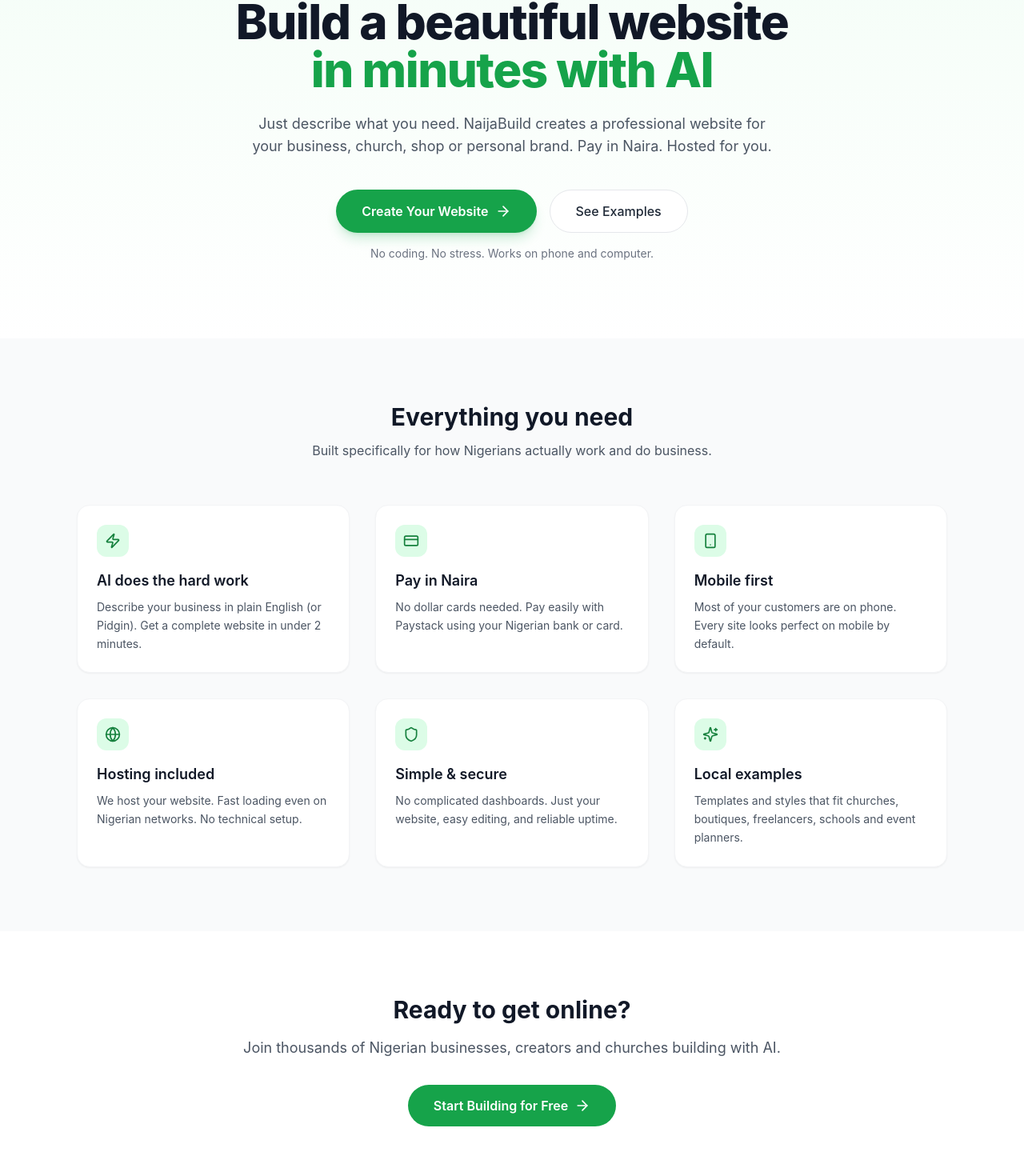
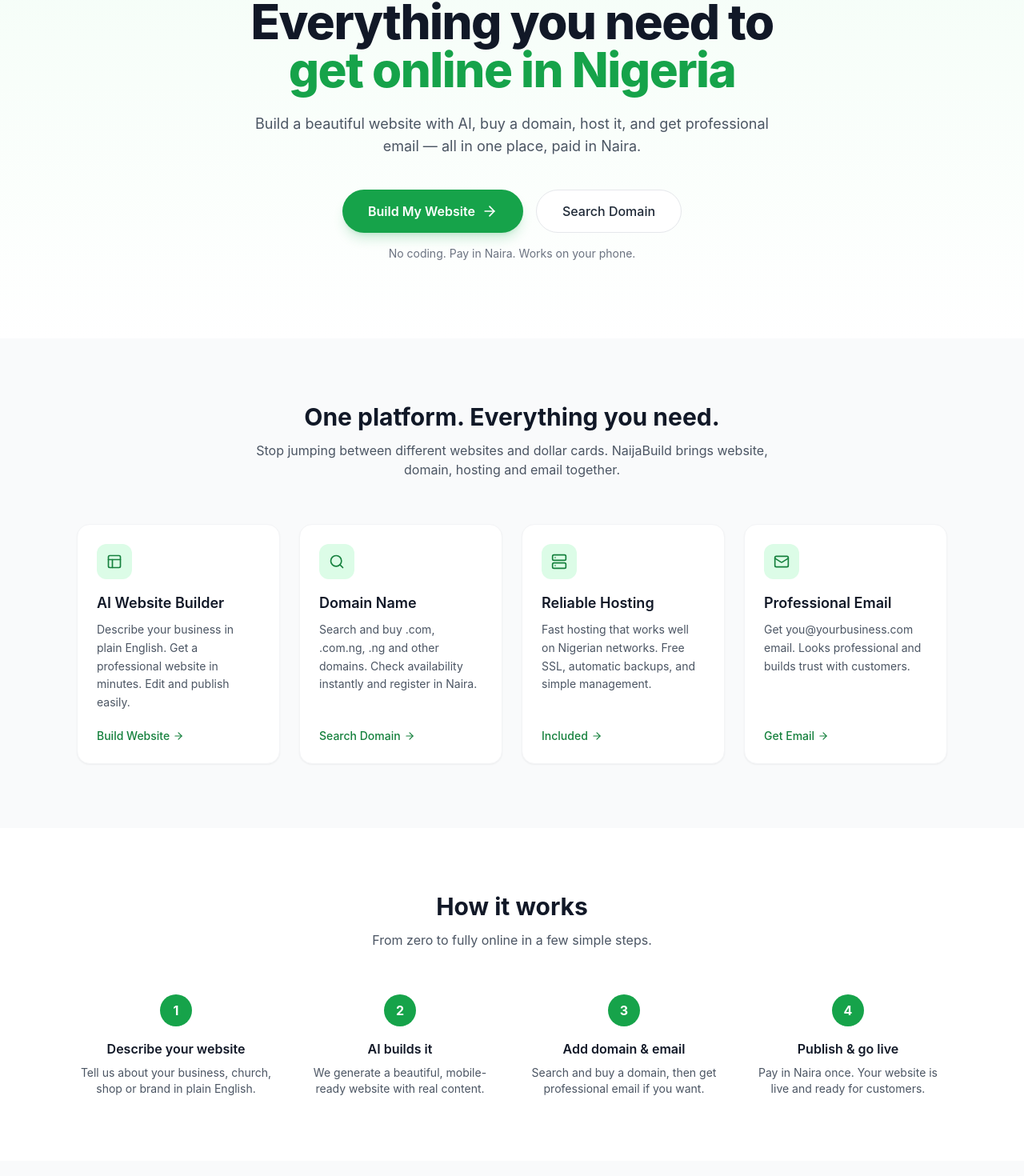
Before and after one commit to heidif24/LLM24, a Next.js app: page / in a window 1280 px wide. Shown: the part 200-1670 px from the top of the page at 80% size. Built offline with nearby package versions, Linux system fonts and the light colour scheme.

Commit message:
Expand homepage into full one-stop platform: AI website + Domain + Hosting + Email

```diff
--- a/src/app/page.tsx
+++ b/src/app/page.tsx
@@ -1,11 +1,24 @@
 import Link from "next/link";
-import { ArrowRight, Sparkles, Zap, Shield, Smartphone, CreditCard, Globe } from "lucide-react";
+import {
+  ArrowRight,
+  Sparkles,
+  Zap,
+  Shield,
+  Smartphone,
+  CreditCard,
+  Globe,
+  Mail,
+  Server,
+  Search,
+  CheckCircle2,
+  Layout,
+} from "lucide-react";
 
 export default function HomePage() {
   return (
     <div className="min-h-screen bg-white">
       {/* Navigation */}
-      <nav className="border-b border-gray-100">
+      <nav className="border-b border-gray-100 sticky top-0 bg-white/90 backdrop-blur z-50">
         <div className="max-w-6xl mx-auto px-4 sm:px-6 lg:px-8">
           <div className="flex justify-between items-center h-16">
             <div className="flex items-center gap-2">
@@ -16,8 +29,9 @@ export default function HomePage() {
             </div>
             <div className="hidden md:flex items-center gap-8">
               <a href="#features" className="text-sm text-gray-600 hover:text-gray-900">Features</a>
+              <a href="#services" className="text-sm text-gray-600 hover:text-gray-900">Everything You Need</a>
               <a href="#pricing" className="text-sm text-gray-600 hover:text-gray-900">Pricing</a>
-              <a href="#examples" className="text-sm text-gray-600 hover:text-gray-900">Examples</a>
+              <Link href="/domains" className="text-sm text-gray-600 hover:text-gray-900">Domains</Link>
             </div>
             <div className="flex items-center gap-3">
               <Link href="/login" className="text-sm font-medium text-gray-700 hover:text-gray-900">
@@ -45,30 +59,119 @@ export default function HomePage() {
               Made for Nigeria
             </div>
             <h1 className="text-4xl sm:text-5xl lg:text-6xl font-extrabold tracking-tight text-gray-900 text-balance">
-              Build a beautiful website
-              <span className="block text-green-600">in minutes with AI</span>
+              Everything you need to
+              <span className="block text-green-600">get online in Nigeria</span>
             </h1>
             <p className="mt-6 text-lg text-gray-600 max-w-2xl mx-auto">
-              Just describe what you need. NaijaBuild creates a professional website for your business, church, shop or personal brand. Pay in Naira. Hosted for you.
+              Build a beautiful website with AI, buy a domain, host it, and get professional email — all in one place, paid in Naira.
             </p>
             <div className="mt-10 flex flex-col sm:flex-row gap-4 justify-center">
               <Link
                 href="/build"
                 className="inline-flex items-center justify-center gap-2 bg-green-600 hover:bg-green-700 text-white font-semibold px-8 py-3.5 rounded-full text-base transition shadow-lg shadow-green-600/20"
               >
-                Create Your Website
+                Build My Website
                 <ArrowRight className="w-5 h-5" />
               </Link>
-              <a
-                href="#examples"
+              <Link
+                href="/domains"
                 className="inline-flex items-center justify-center gap-2 bg-white border border-gray-200 hover:border-gray-300 text-gray-800 font-medium px-8 py-3.5 rounded-full text-base transition"
               >
-                See Examples
-              </a>
+                Search Domain
+              </Link>
             </div>
             <p className="mt-4 text-sm text-gray-500">
-              No coding. No stress. Works on phone and computer.
+              No coding. Pay in Naira. Works on your phone.
             </p>
+          </div>
+        </div>
+      </section>
+
+      {/* Everything You Need */}
+      <section id="services" className="py-20 bg-gray-50">
+        <div className="max-w-6xl mx-auto px-4 sm:px-6 lg:px-8">
+          <div className="text-center mb-14">
+            <h2 className="text-3xl font-bold text-gray-900">One platform. Everything you need.</h2>
+            <p className="mt-3 text-gray-600 max-w-2xl mx-auto">
+              Stop jumping between different websites and dollar cards. NaijaBuild brings website, domain, hosting and email together.
+            </p>
+          </div>
+
+          <div className="grid md:grid-cols-2 lg:grid-cols-4 gap-6">
+            {[
+              {
+                icon: Layout,
+                title: "AI Website Builder",
+                desc: "Describe your business in plain English. Get a professional website in minutes. Edit and publish easily.",
+                href: "/build",
+                cta: "Build Website",
+              },
+              {
+                icon: Search,
+                title: "Domain Name",
+                desc: "Search and buy .com, .com.ng, .ng and other domains. Check availability instantly and register in Naira.",
+                href: "/domains",
+                cta: "Search Domain",
+              },
+              {
+                icon: Server,
+                title: "Reliable Hosting",
+                desc: "Fast hosting that works well on Nigerian networks. Free SSL, automatic backups, and simple management.",
+                href: "/build",
+                cta: "Included",
+              },
+              {
+                icon: Mail,
+                title: "Professional Email",
+                desc: "Get you@yourbusiness.com email. Looks professional and builds trust with customers.",
+                href: "/email",
+                cta: "Get Email",
+              },
+            ].map((item) => (
+              <div
+                key={item.title}
+                className="bg-white rounded-2xl p-6 border border-gray-100 shadow-sm flex flex-col"
+              >
+                <div className="w-11 h-11 rounded-xl bg-green-100 flex items-center justify-center mb-4">
+                  <item.icon className="w-5 h-5 text-green-700" />
+                </div>
+                <h3 className="font-semibold text-lg text-gray-900">{item.title}</h3>
+                <p className="mt-2 text-gray-600 text-sm leading-relaxed flex-1">{item.desc}</p>
+                <Link
+                  href={item.href}
+                  className="mt-5 inline-flex items-center gap-1 text-sm font-medium text-green-700 hover:text-green-800"
+                >
+                  {item.cta}
+                  <ArrowRight className="w-3.5 h-3.5" />
+                </Link>
+              </div>
+            ))}
+          </div>
+        </div>
+      </section>
+
+      {/* How it works */}
+      <section className="py-20">
+        <div className="max-w-6xl mx-auto px-4 sm:px-6 lg:px-8">
+          <div className="text-center mb-14">
+            <h2 className="text-3xl font-bold text-gray-900">How it works</h2>
+            <p className="mt-3 text-gray-600">From zero to fully online in a few simple steps.</p>
+          </div>
+          <div className="grid md:grid-cols-4 gap-8">
+            {[
+              { step: "1", title: "Describe your website", desc: "Tell us about your business, church, shop or brand in plain English." },
+              { step: "2", title: "AI builds it", desc: "We generate a beautiful, mobile-ready website with real content." },
+              { step: "3", title: "Add domain & email", desc: "Search and buy a domain, then get professional email if you want." },
+              { step: "4", title: "Publish & go live", desc: "Pay in Naira once. Your website is live and ready for customers." },
+            ].map((item) => (
+              <div key={item.step} className="text-center">
+                <div className="w-10 h-10 rounded-full bg-green-600 text-white font-bold flex items-center justify-center mx-auto mb-4">
+                  {item.step}
+                </div>
+                <h3 className="font-semibold text-gray-900">{item.title}</h3>
+                <p className="mt-2 text-sm text-gray-600">{item.desc}</p>
+              </div>
+            ))}
           </div>
         </div>
       </section>
@@ -77,40 +180,39 @@ export default function HomePage() {
       <section id="features" className="py-20 bg-gray-50">
         <div className="max-w-6xl mx-auto px-4 sm:px-6 lg:px-8">
           <div className="text-center mb-14">
-            <h2 className="text-3xl font-bold text-gray-900">Everything you need</h2>
-            <p className="mt-3 text-gray-600">Built specifically for how Nigerians actually work and do business.</p>
+            <h2 className="text-3xl font-bold text-gray-900">Built for how Nigerians actually work</h2>
           </div>
           <div className="grid md:grid-cols-2 lg:grid-cols-3 gap-8">
             {[
               {
                 icon: Zap,
                 title: "AI does the hard work",
-                desc: "Describe your business in plain English (or Pidgin). Get a complete website in under 2 minutes.",
+                desc: "No design skills or coding needed. Just describe what you want.",
               },
               {
                 icon: CreditCard,
                 title: "Pay in Naira",
-                desc: "No dollar cards needed. Pay easily with Paystack using your Nigerian bank or card.",
+                desc: "No dollar cards. Pay easily with Paystack using your Nigerian bank or card.",
               },
               {
                 icon: Smartphone,
                 title: "Mobile first",
-                desc: "Most of your customers are on phone. Every site looks perfect on mobile by default.",
+                desc: "Most of your customers are on phone. Every site looks perfect on mobile.",
               },
               {
                 icon: Globe,
-                title: "Hosting included",
-                desc: "We host your website. Fast loading even on Nigerian networks. No technical setup.",
+                title: "Domain + Hosting",
+                desc: "Buy your domain and host everything in one place. No technical stress.",
+              },
+              {
+                icon: Mail,
+                title: "Professional Email",
+                desc: "you@yourbusiness.com makes you look established and trustworthy.",
               },
               {
                 icon: Shield,
                 title: "Simple & secure",
-                desc: "No complicated dashboards. Just your website, easy editing, and reliable uptime.",
-              },
-              {
-                icon: Sparkles,
-                title: "Local examples",
-                desc: "Templates and styles that fit churches, boutiques, freelancers, schools and event planners.",
+                desc: "Free SSL, reliable uptime, and a dashboard that is easy to understand.",
               },
             ].map((item) => (
               <div key={item.title} className="bg-white rounded-2xl p-6 border border-gray-100 shadow-sm">
@@ -125,20 +227,58 @@ export default function HomePage() {
         </div>
       </section>
 
-      {/* CTA */}
-      <section className="py-20">
+      {/* Pricing teaser */}
+      <section id="pricing" className="py-20">
         <div className="max-w-4xl mx-auto px-4 text-center">
-          <h2 className="text-3xl font-bold text-gray-900">Ready to get online?</h2>
-          <p className="mt-4 text-lg text-gray-600">
-            Join thousands of Nigerian businesses, creators and churches building with AI.
+          <h2 className="text-3xl font-bold text-gray-900">Simple pricing in Naira</h2>
+          <p className="mt-3 text-gray-600">
+            One-time payments. No confusing monthly dollar subscriptions.
           </p>
+          <div className="mt-10 grid sm:grid-cols-3 gap-6 text-left">
+            {[
+              { name: "Starter", price: "₦4,500", desc: "Website + free subdomain" },
+              { name: "Business", price: "₦12,000", desc: "Website + custom domain ready" },
+              { name: "Pro", price: "₦25,000", desc: "Multiple sites + priority support" },
+            ].map((p) => (
+              <div key={p.name} className="bg-white border border-gray-200 rounded-2xl p-6">
+                <div className="font-semibold text-gray-900">{p.name}</div>
+                <div className="text-2xl font-bold mt-1">{p.price}</div>
+                <div className="text-sm text-gray-500 mt-1">{p.desc}</div>
+              </div>
+            ))}
+          </div>
           <Link
-            href="/build"
-            className="mt-8 inline-flex items-center gap-2 bg-green-600 hover:bg-green-700 text-white font-semibold px-8 py-3.5 rounded-full transition"
+            href="/pricing"
+            className="mt-8 inline-flex items-center gap-2 text-green-700 font-medium hover:text-green-800"
           >
-            Start Building for Free
-            <ArrowRight className="w-5 h-5" />
+            See full pricing
+            <ArrowRight className="w-4 h-4" />
           </Link>
+        </div>
+      </section>
+
+      {/* Final CTA */}
+      <section className="py-20 bg-green-600">
+        <div className="max-w-4xl mx-auto px-4 text-center text-white">
+          <h2 className="text-3xl font-bold">Ready to get your business online?</h2>
+          <p className="mt-4 text-green-100 text-lg">
+            Build your website, get a domain, host it, and add professional email — all in one place.
+          </p>
+          <div className="mt-8 flex flex-col sm:flex-row gap-4 justify-center">
+            <Link
+              href="/build"
+              className="inline-flex items-center justify-center gap-2 bg-white text-green-700 font-semibold px-8 py-3.5 rounded-full hover:bg-green-50 transition"
+            >
+              Start Building Free
+              <ArrowRight className="w-5 h-5" />
+            </Link>
+            <Link
+              href="/domains"
+              className="inline-flex items-center justify-center gap-2 border border-white/40 text-white font-medium px-8 py-3.5 rounded-full hover:bg-white/10 transition"
+            >
+              Search for a Domain
+            </Link>
+          </div>
         </div>
       </section>
 
@@ -151,6 +291,12 @@ export default function HomePage() {
             </div>
             <span className="font-semibold">NaijaBuild</span>
           </div>
+          <div className="flex gap-6 text-sm text-gray-500">
+            <Link href="/build">Build</Link>
+            <Link href="/domains">Domains</Link>
+            <Link href="/email">Email</Link>
+            <Link href="/pricing">Pricing</Link>
+          </div>
           <p className="text-sm text-gray-500">Made with love for Nigeria 🇳🇬</p>
         </div>
       </footer>
```
